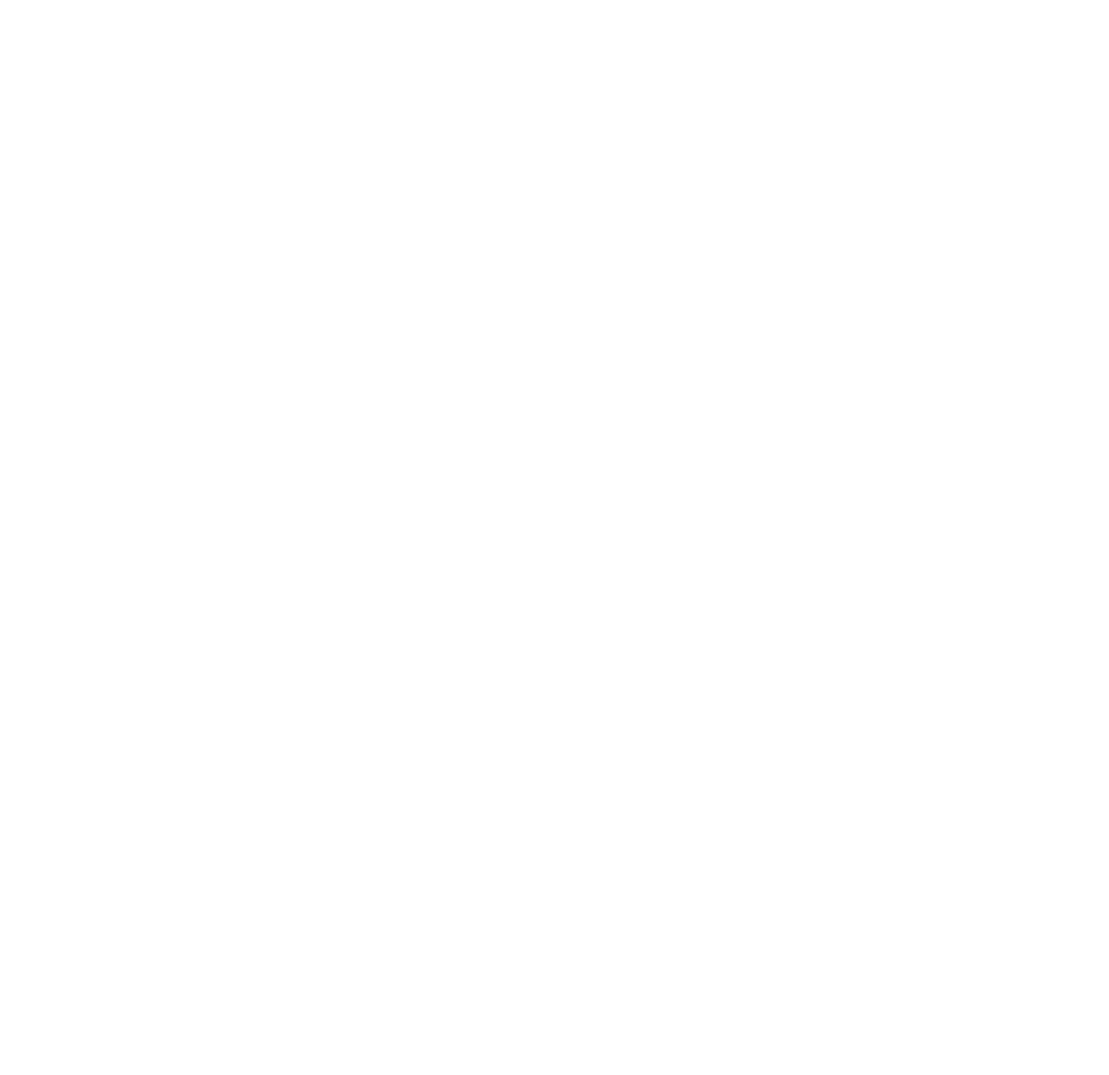
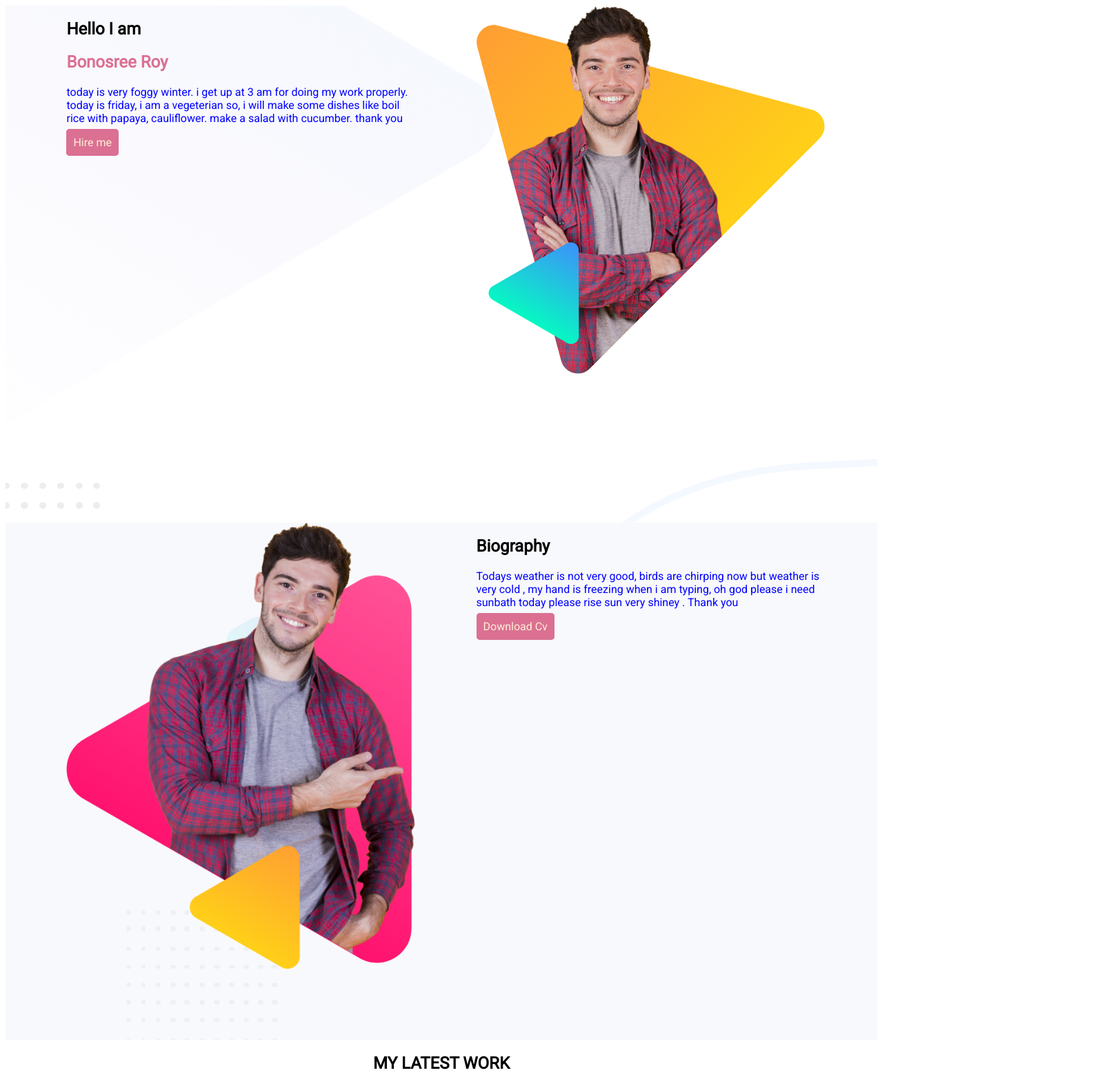
Before and after one commit to bonosree104/personal-web-portfolio, a plain HTML site: page index.html in a window 1280 px wide. Shown: the top 1559 px of the page at 69% size, 1608 px wide, since content can reach past the window. Before the commit the page ends 800 px from the top, so only its background shows below. Drawn offline with Linux system fonts and the light colour scheme.

Commit message:
initial changes added

```diff
--- a/index.html
+++ b/index.html
@@ -4,9 +4,55 @@
     <meta charset="UTF-8">
     <meta name="viewport" content="width=device-width, initial-scale=1.0">
     <title>Document</title>
+    <link rel="preconnect" href="https://fonts.gstatic.com">
+<link href="https://fonts.googleapis.com/css2?family=Roboto&display=swap" rel="stylesheet">
     <link rel="stylesheet" href="style.css">
 </head>
 <body>
+    <section class="top-banner">
+        <div class="half-width">
+            <h1>Hello I am</h1>
+            <h1> <span class= "name-highlight"> Bonosree Roy </span> </h1>
+
+        <p>today is very foggy winter. i get up at 3 am for doing my work properly. today is friday, i am  a vegeterian so, i will make some dishes like boil rice with papaya, cauliflower. make a salad with cucumber. thank you</p>
+        <a class="link-button" target="_blank"href="https://www.programming-hero.com/">Hire me</a>
+
+        </div>
+        <div class="half-width">
+            <img src="images/peter.png" alt="">
+
+        </div>
+    </section>
+    <section class="dream-area">
+        <div class="half-width">
+            <img src="images/peter_dream.png" alt="">
+
+        </div>
+        <div class="half-width">
+            <h1>Biography</h1>
+            <p>Todays weather is not very good, birds are chirping now but weather is very cold , my hand is freezing when i am typing, oh god please i need sunbath today please rise sun very shiney . Thank you </p>
+            <a  class= "link-button" target="_blank" href="https://www.programming-hero.com/"> Download Cv</a>
+
+
+        </div>
+
+    </section>
+    <section>
+        <h2>MY LATEST WORK</h2>
+        <div>
+            <img src="images/latest-work/work-1.png" alt="">
+
+        </div>
+        <div>
+            <img src="images/latest-work/work-2.jpg" alt="">
+
+        </div>
+        <div>
+            <img src="images/latest-work/work-3.jpg" alt="">
+
+        </div>
+
+    </section>
 
 </body>
 </html>
--- a/style.css
+++ b/style.css
@@ -0,0 +1,43 @@
+.name-highlight{
+    color:palevioletred;
+
+}
+h2{
+    text-align: center;
+}
+p{
+    color:blue;
+}
+body{
+    font-family: 'Roboto', sans-serif;
+}
+.link-button{
+    border:5px solid palevioletred;
+    text-decoration: none;
+    border-radius: 5px;
+    background-color:palevioletred;
+    color: papayawhip;
+    padding :5px;
+}
+.half-width{
+    float: left;
+    width:40%;
+    margin-left: 5%;
+    padding-left: 2%;
+}
+.half-width img{
+    width:100%;
+
+}
+section{
+    height:500px;
+    padding-bottom: 250px;
+}
+.top-banner{
+    background-image: url(images/header-bg.png);
+    background-repeat: no-repeat;
+}
+.dream-area{
+    background-image: url(images/biography-bg.png);
+    background-repeat: no-repeat;
+}
```
